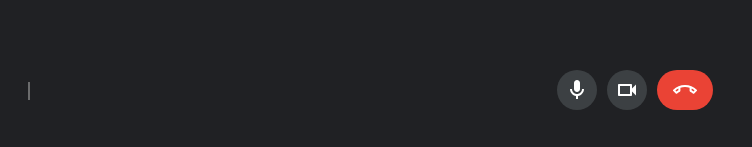
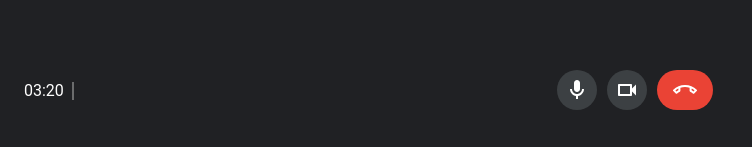
Before and after one commit to saykeed/google-meet-clone, a Nuxt app: page /meet in a window 1280 px wide. Shown: the part 650-797 px from the top of the page, without its empty margins (0-752 px from the left). Built offline with nearby package versions, Linux system fonts and the light colour scheme.

Commit message:
responsive video

```diff
--- a/assets/style.css
+++ b/assets/style.css
@@ -22,7 +22,7 @@ body {
   position: fixed;
   width: 100vw;
   height: 80px;
-  top: calc(100vh - 80px);
+  bottom:0;
   left: 0;
 }
 
@@ -80,6 +80,9 @@ body {
 
   .btn {
     width: 100%;
+  }
+  .overlay{
+    left: 20px;
   }
 }
 
--- a/components/bottom-action-panel.vue
+++ b/components/bottom-action-panel.vue
@@ -1,6 +1,6 @@
 <template>
   <div class="bar px-4 text-white">
-    <div class="row ">
+    <div class="row d-flex align-items-center ">
       <div class="col-md-4 d-none d-md-flex align-items-center">
         <div class="pr-2 br-1">
           {{ currentTime }}
@@ -44,6 +44,12 @@ export default {
     }
   },
   props: ['currentRoom', 'remoteStream', 'peerConnection', 'roomId', 'stream', 'currentTime' ],
+  computed: {
+    currentTime() {
+      let now = Date.now()
+      return dayjs(now).format('HH:mm')
+    },
+  },
   methods: {
     async hangUp(e) {
       const ctx = this;
--- a/pages/meet.vue
+++ b/pages/meet.vue
@@ -9,11 +9,11 @@
     <div class="main d-flex align-items-center justify-content-center px-4">
       <div class="row videos">
         <div class="col-md-6 mb-3">
-          <video id="localVideo" class="embed-responsive-item" muted autoplay playsinline></video>
+          <video id="localVideo" class="img-fluid" muted autoplay playsinline></video>
         </div>
         <div class="col-md-6 mb-3">
 
-          <video id="remoteVideo" class="embed-responsive-item" autoplay playsinline></video>
+          <video id="remoteVideo" class="img-fluid" autoplay playsinline></video>
 
         </div>
       </div>
@@ -51,14 +51,10 @@ export default {
     stream() {
       return this.$store.getters['room/stream'];
     },
-    currentTime() {
-      let now = Date.now()
-      return dayjs(now).format('HH:mm')
-    },
   },
   mounted() {
     this.attachStream();
-    this.playSound();
+    // this.playSound();
   },
   methods: {
     toggleSnackbar(e) {
```
